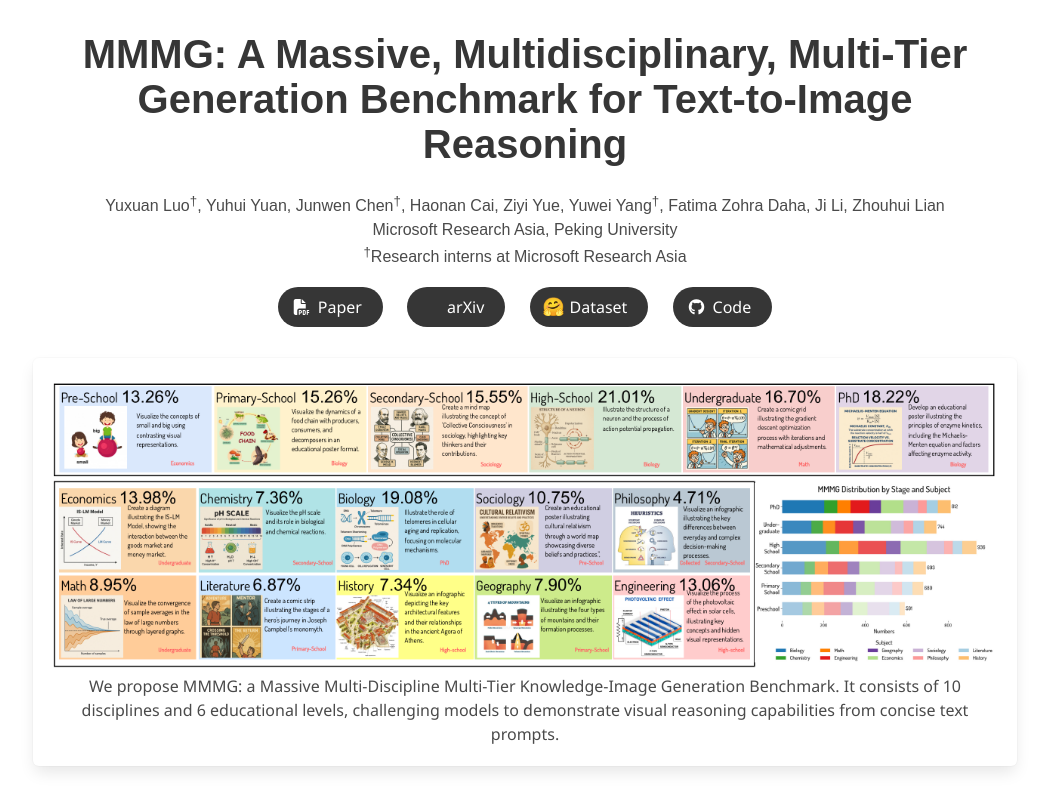
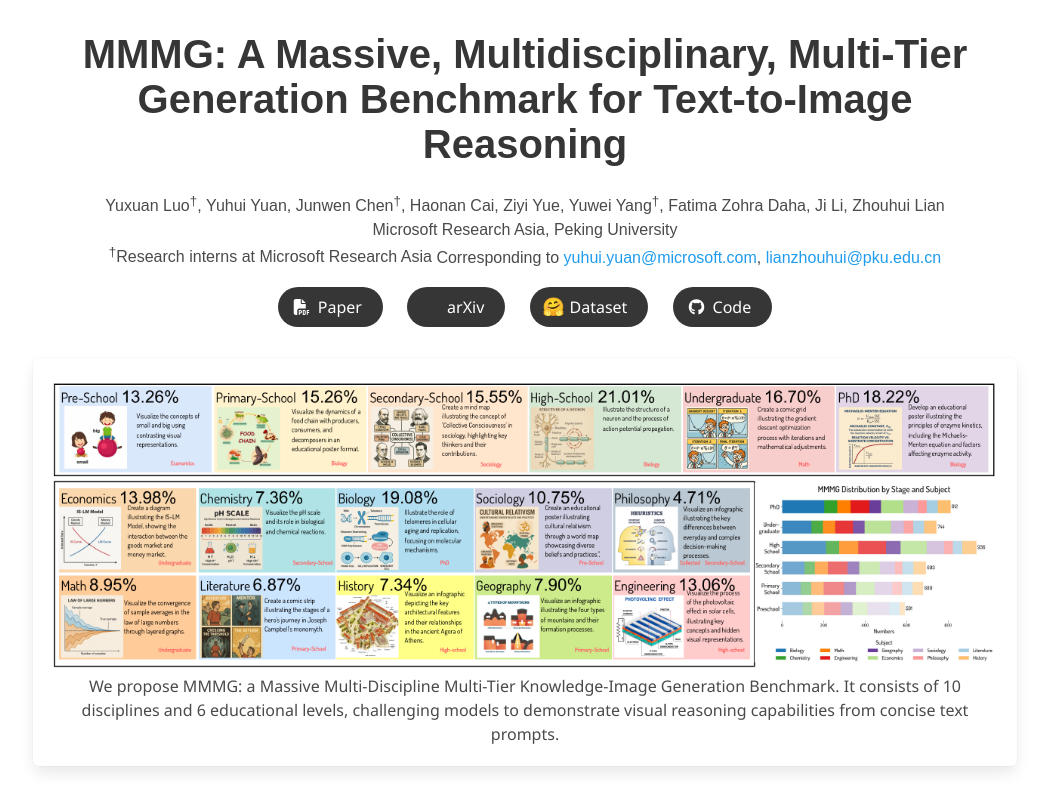
Before and after one commit to MMMGBench/MMMGBench.github.io, a plain HTML site: page index.html in a window 1280 px wide. Shown: the top 800 px of the page, without its empty margins (115-1164 px from the left). Drawn offline with nearby package versions, Linux system fonts and the light colour scheme; a script that the page names is missing; some icons are missing; a web font is replaced by a local one.

Commit message:
add correspond email

```diff
--- a/index.html
+++ b/index.html
@@ -50,6 +50,9 @@
           <div class="is-size-6 publication-authors">
             <span class="author-block">Microsoft Research Asia, Peking University</span><br>
             <span class="author-block"><sup>†</sup>Research interns at Microsoft Research Asia</span>
+            <span class="author-block">
+              Corresponding to <a href="mailto:yuhui.yuan@microsoft.com">yuhui.yuan@microsoft.com</a>, <a href="mailto:lianzhouhui@pku.edu.cn">lianzhouhui@pku.edu.cn</a>
+            </span>
           </div>
           <div class="column has-text-centered">
             <div class="publication-links">
```
